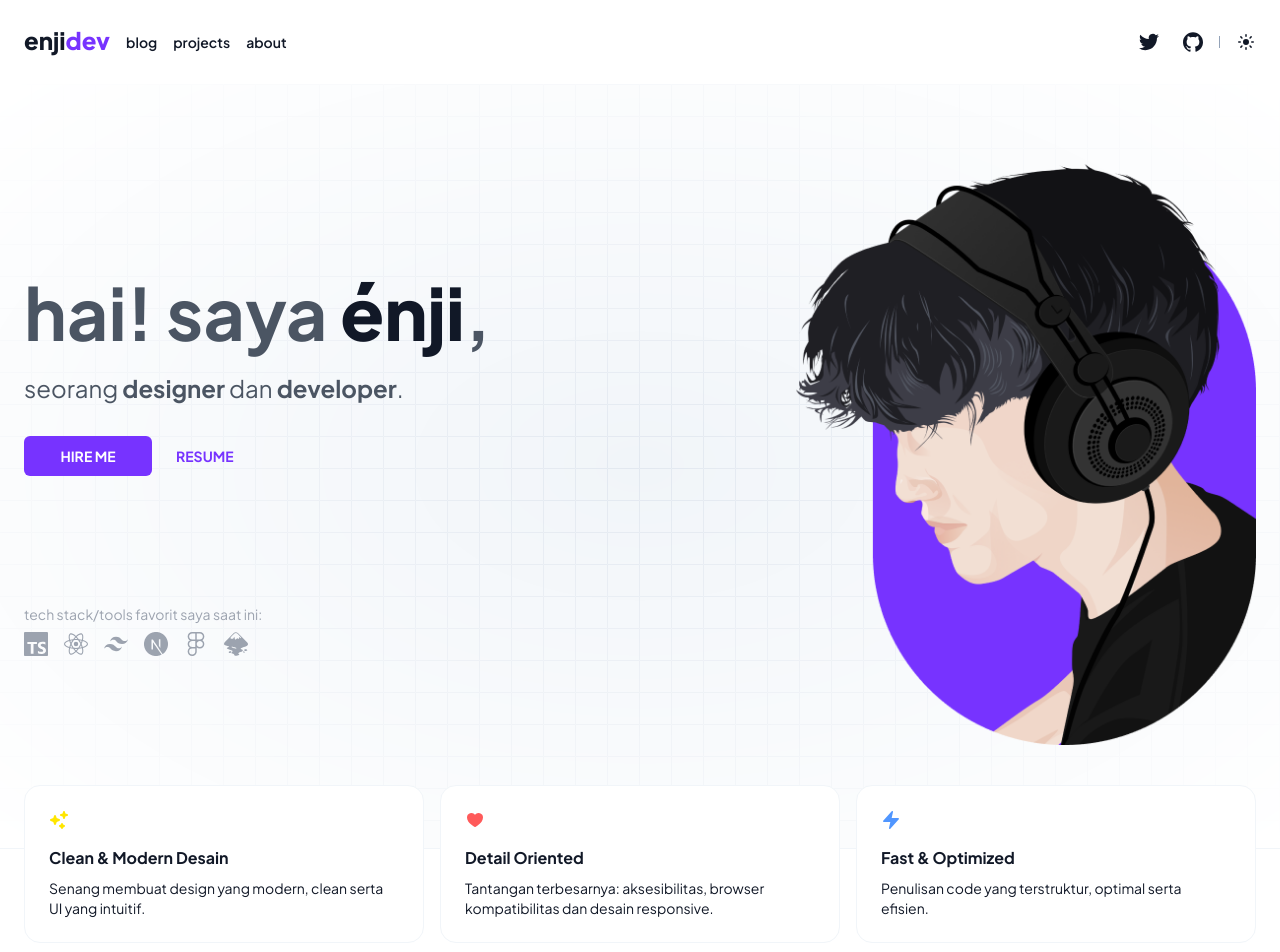
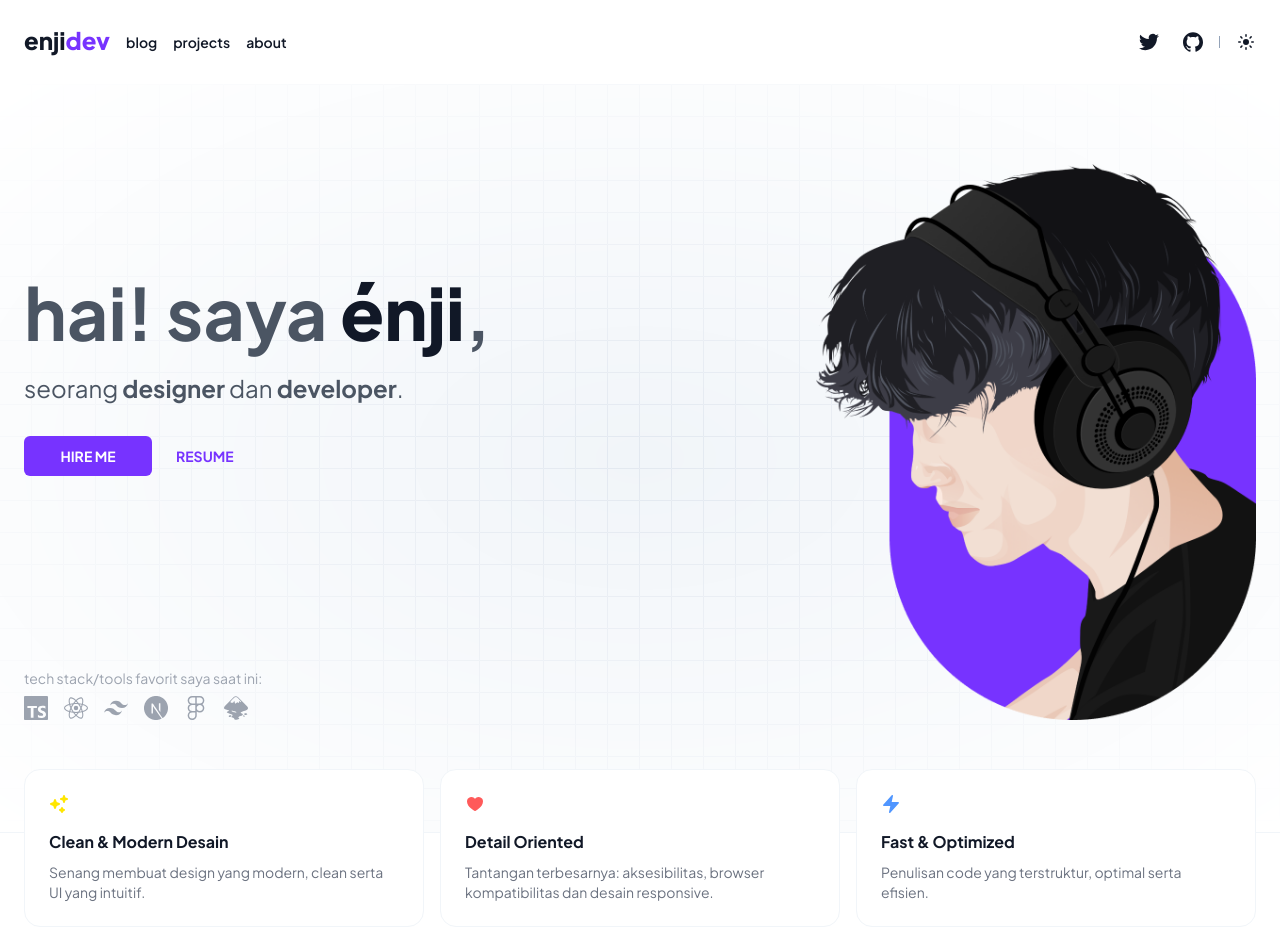
Before and after one commit to enjidev/enji.dev, a Next.js app: page / in a window 1280 px wide. Shown: the top 952 px of the page. Built offline with nearby package versions, Linux system fonts and the light colour scheme.

Commit message:
refactor: improve header component spacing

```diff
--- a/src/pages/index.tsx
+++ b/src/pages/index.tsx
@@ -24,12 +24,12 @@ interface FeaturedCardProps {
 
 const FeaturedCard = ({ icon, title, desc }: FeaturedCardProps) => {
   return (
-    <div className="z-10 flex-1 rounded-2xl border border-slate-100 bg-white p-6 ">
-      <div className="mb-2 flex items-center gap-4 font-bold lg:flex-col lg:items-start">
+    <div className="z-10 flex-1 rounded-2xl border border-slate-100 bg-white p-6">
+      <div className="mb-2 flex items-center gap-4 font-bold text-gray-900 lg:flex-col lg:items-start">
         {icon}
         <h2 className="">{title}</h2>
       </div>
-      <div className="text-sm">{desc}</div>
+      <div className="text-sm text-gray-500">{desc}</div>
     </div>
   );
 };
@@ -42,7 +42,7 @@ const Index: NextPage = () => {
         <meta name="description" content="Hi!" />
         <link rel="icon" href="/favicon.ico" />
       </Head>
-      <header className="relative border-b border-b-slate-100 py-32 lg:py-48">
+      <header className="relative border-b border-b-slate-100 pt-32 pb-20 lg:pt-48 lg:pb-28">
         <div
           className="absolute inset-0 z-[-1] bg-slate-100 bg-grid-slate-200 lg:bg-grid-big-slate-200"
           style={{
@@ -73,7 +73,7 @@ const Index: NextPage = () => {
               </Link>
             </div>
             {/* tech stack */}
-            <div className="mt-32">
+            <div className="mt-32 lg:mt-48">
               <p className="mb-2 text-sm text-gray-400">
                 tech stack/tools favorit saya saat ini:
               </p>
@@ -118,7 +118,7 @@ const Index: NextPage = () => {
                 src="/me.png"
                 height={597}
                 width={467}
-                className="w-[460px]"
+                className="w-[440px]"
                 priority
               />
             </div>
```
